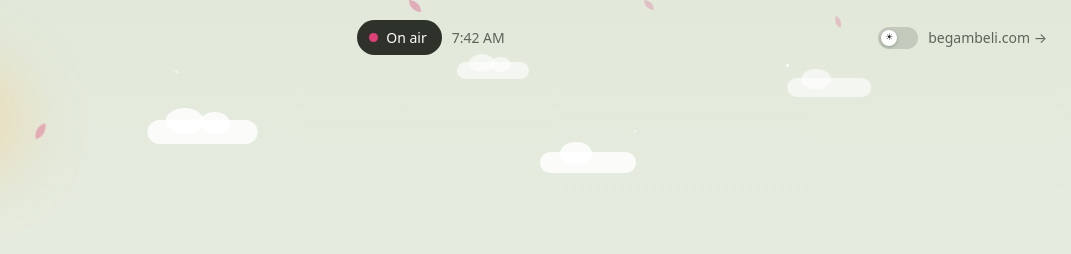
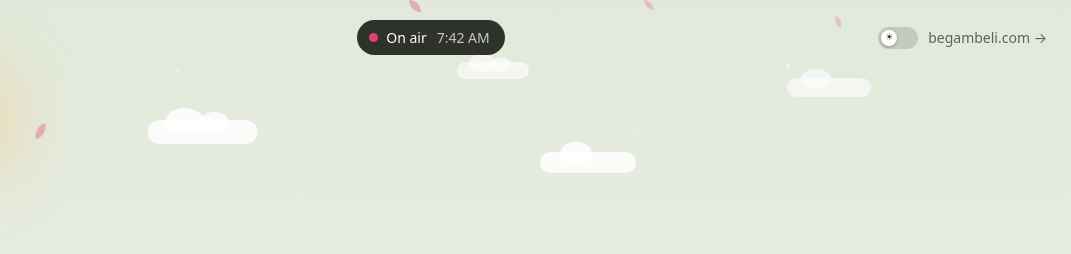
Before and after one commit to Dakingrai/begambeli-radio, a plain HTML site: page index.html in a window 1280 px wide. Shown: the top 254 px of the page, 209-1280 px from the left. Drawn offline with Linux system fonts and the light colour scheme.

Commit message:
Draw the On air border around the clock too
The pill chrome moves from .onair to the .airtime container, so one border
encloses the status and the time it is true of.

That puts the time on --onair-bg instead of on the sky, so it needs its own
muted token: --ink-2 is muted against the sky and would be nearly invisible
on the pill's dark surface in light mode. Added --onair-ink-2 in both
palettes, measured at 7.51:1 light and 7.19:1 dark. Unlike the player pill,
this one does not invert — dark surface, light text, both modes.

Total width is unchanged (same parts, same order), and 1440/1280/390/360/320
still show no overflow, no scroll and 8px clearance either side.

Co-Authored-By: Claude Opus 5 (1M context) <noreply@anthropic.com>

```diff
--- a/assets/css/station.css
+++ b/assets/css/station.css
@@ -106,6 +106,7 @@
   --onair-bg: rgba(26, 31, 24, 0.9);
   --onair-edge: transparent;
   --onair-ink: #fff;
+  --onair-ink-2: rgba(255, 255, 255, 0.72);
   --onair-dot-glow: 0 0 0 rgba(0, 0, 0, 0);
 
   --switch-track: rgba(26, 31, 24, 0.15);
@@ -178,6 +179,7 @@
   --d-onair-bg: rgba(232, 235, 226, 0.1);
   --d-onair-edge: rgba(232, 235, 226, 0.18);
   --d-onair-ink: #e8ebe2;
+  --d-onair-ink-2: rgba(232, 235, 226, 0.72);
   --d-onair-dot-glow: 0 0 10px rgba(224, 64, 122, 0.9);
 
   --d-switch-track: rgba(232, 235, 226, 0.18);
@@ -227,7 +229,8 @@
     --logo-ink: var(--d-logo-ink); --logo-face: var(--d-logo-face);
     --panda-face: var(--d-panda-face); --panda-face-glow: var(--d-panda-face-glow);
     --onair-bg: var(--d-onair-bg); --onair-edge: var(--d-onair-edge);
-    --onair-ink: var(--d-onair-ink); --onair-dot-glow: var(--d-onair-dot-glow);
+    --onair-ink: var(--d-onair-ink); --onair-ink-2: var(--d-onair-ink-2);
+    --onair-dot-glow: var(--d-onair-dot-glow);
     --switch-track: var(--d-switch-track); --switch-knob: var(--d-switch-knob);
     --switch-knob-shadow: var(--d-switch-knob-shadow); --switch-justify: flex-end;
     --pill-bg: var(--d-pill-bg); --pill-ink: var(--d-pill-ink);
@@ -261,7 +264,8 @@
   --logo-ink: var(--d-logo-ink); --logo-face: var(--d-logo-face);
   --panda-face: var(--d-panda-face); --panda-face-glow: var(--d-panda-face-glow);
   --onair-bg: var(--d-onair-bg); --onair-edge: var(--d-onair-edge);
-  --onair-ink: var(--d-onair-ink); --onair-dot-glow: var(--d-onair-dot-glow);
+  --onair-ink: var(--d-onair-ink); --onair-ink-2: var(--d-onair-ink-2);
+  --onair-dot-glow: var(--d-onair-dot-glow);
   --switch-track: var(--d-switch-track); --switch-knob: var(--d-switch-knob);
   --switch-knob-shadow: var(--d-switch-knob-shadow); --switch-justify: flex-end;
   --pill-bg: var(--d-pill-bg); --pill-ink: var(--d-pill-ink);
@@ -663,26 +667,13 @@ p {
   background: var(--flower);
 }
 
-/* The pill and the clock travel together in the header's middle cell. */
+/* One pill around both: the status and the time the status is true of. The
+   chrome lives here rather than on .onair so the border encloses the pair. */
 .airtime {
   display: inline-flex;
   gap: 10px;
   align-items: center;
   min-width: 0;
-}
-
-/* Tabular figures so the width does not twitch as the minute turns. */
-.localtime {
-  font-weight: 500;
-  font-variant-numeric: tabular-nums;
-  color: var(--ink-2);
-  white-space: nowrap;
-}
-
-.onair {
-  display: inline-flex;
-  gap: 8px;
-  align-items: center;
   padding: 6px 14px 6px 11px;
   font-weight: 500;
   color: var(--onair-ink);
@@ -691,6 +682,20 @@ p {
   border-radius: 999px;
   white-space: nowrap;
   transition: background 400ms ease, color 400ms ease, border-color 400ms ease;
+}
+
+.onair {
+  display: inline-flex;
+  gap: 8px;
+  align-items: center;
+}
+
+/* Muted against the pill, not against the sky — this sits on --onair-bg now,
+   so --ink-2 would be near-invisible in light mode. Tabular figures so the
+   pill does not change width as the minute turns. */
+.localtime {
+  font-variant-numeric: tabular-nums;
+  color: var(--onair-ink-2);
 }
 
 .onair__dot {
```
Also changed, not shown: README.md.
